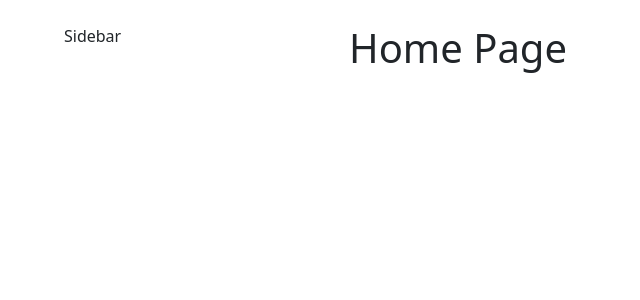
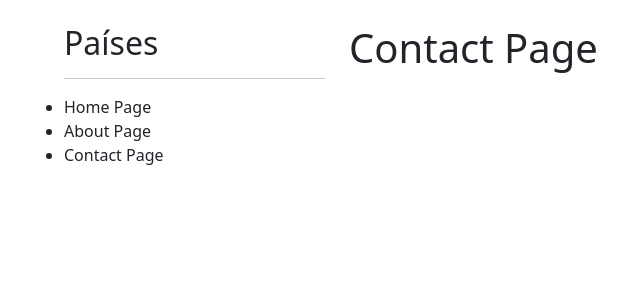
Before and after one commit to Jtich85/countryApp, an Angular app: page /contact in a window 1280 px wide. Before the commit this address led to /home. Shown: the top 300 px of the page, without its empty margins (18-658 px from the left). Built offline with nearby package versions, Linux system fonts and the light colour scheme.

Commit message:
Se agregó sidebar.component.ts y routing para navegar entre home, about y contact Page

```diff
--- a/src/app/app.component.html
+++ b/src/app/app.component.html
@@ -2,7 +2,7 @@
 
   <div class="col-3">
     <!-- Sidebar -->
-    Sidebar
+    <shared-sidebar></shared-sidebar>
 
   </div>
 
--- /dev/null
+++ b/src/app/shared/components/sidebar/sidebar.component.css
@@ -0,0 +1,3 @@
+:host {
+  display: block;
+}
--- /dev/null
+++ b/src/app/shared/components/sidebar/sidebar.component.html
@@ -0,0 +1,25 @@
+<h2>Países</h2>
+<hr>
+
+<ul class="list-group">
+
+  <li routerLink="home"
+  routerLinkActive="active"
+  [routerLinkActiveOptions]="{exact: true}"
+  class="li-group-item">
+    Home Page
+  </li>
+
+  <li routerLink="about"
+  routerLinkActive="active"
+  class="li-group-item">
+    About Page
+  </li>
+
+  <li routerLink="contact"
+  routerLinkActive="active"
+  class="li-group-item">
+    Contact Page
+  </li>
+
+</ul>
--- /dev/null
+++ b/src/app/shared/pages/contactPage/contactPage.component.css
@@ -0,0 +1,3 @@
+:host {
+  display: block;
+}
--- /dev/null
+++ b/src/app/shared/pages/contactPage/contactPage.component.html
@@ -0,0 +1 @@
+<h1>Contact Page</h1>
```
Also changed, not shown: src/app/app-routing.module.ts (+7 -1 lines), src/app/shared/components/sidebar/sidebar.component.ts (added, +9 -0 lines), src/app/shared/pages/contactPage/contactPage.component.ts (added, +9 -0 lines), src/app/shared/shared.module.ts (+13 -4 lines).
